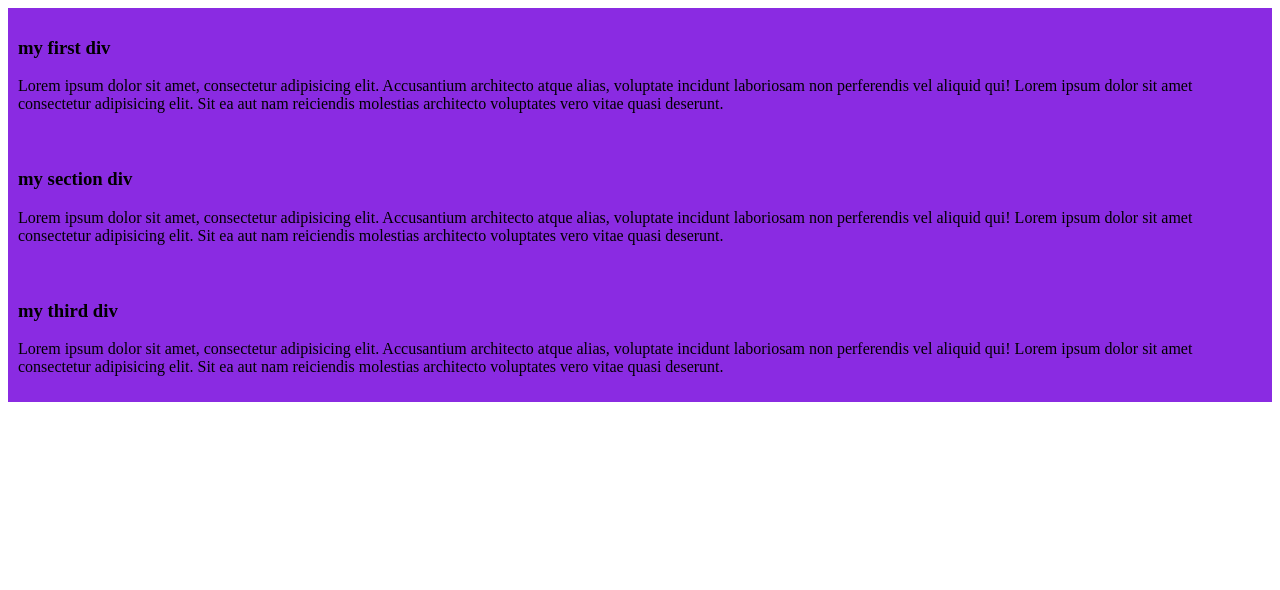
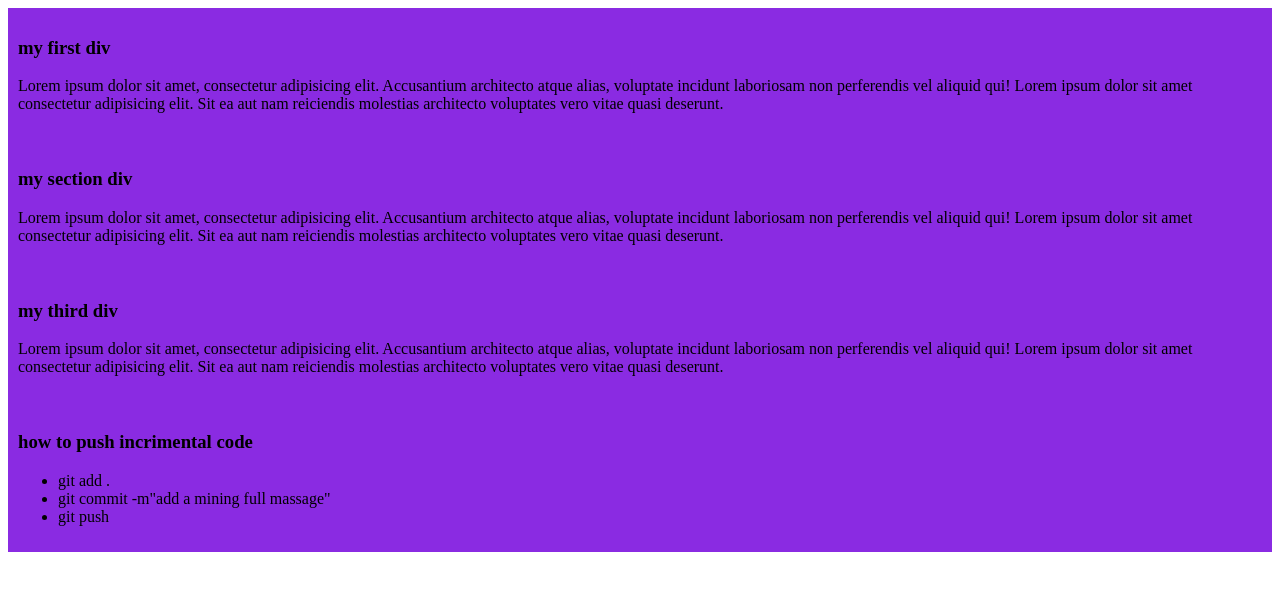
Before and after one commit to abdulqahharsiddiqui1github/my-simple-project, a plain HTML site: page index.html in a window 1280 px wide. Drawn offline with Linux system fonts and the light colour scheme.

Commit message:
this is my simple project

```diff
--- a/index.html
+++ b/index.html
@@ -19,5 +19,13 @@
         <h3>my third div</h3>
         <p>Lorem ipsum dolor sit amet, consectetur adipisicing elit. Accusantium architecto atque alias, voluptate incidunt laboriosam non perferendis vel aliquid qui! Lorem ipsum dolor sit amet consectetur adipisicing elit. Sit ea aut nam reiciendis molestias architecto voluptates vero vitae quasi deserunt.</p>
     </div>
+    <div>
+        <h3>how to push incrimental code</h3>
+        <ul>
+            <li>git add .</li>
+            <li>git commit -m"add a mining full massage"</li>
+            <li>git push</li>
+        </ul>
+    </div>
 </body>
 </html>
```
